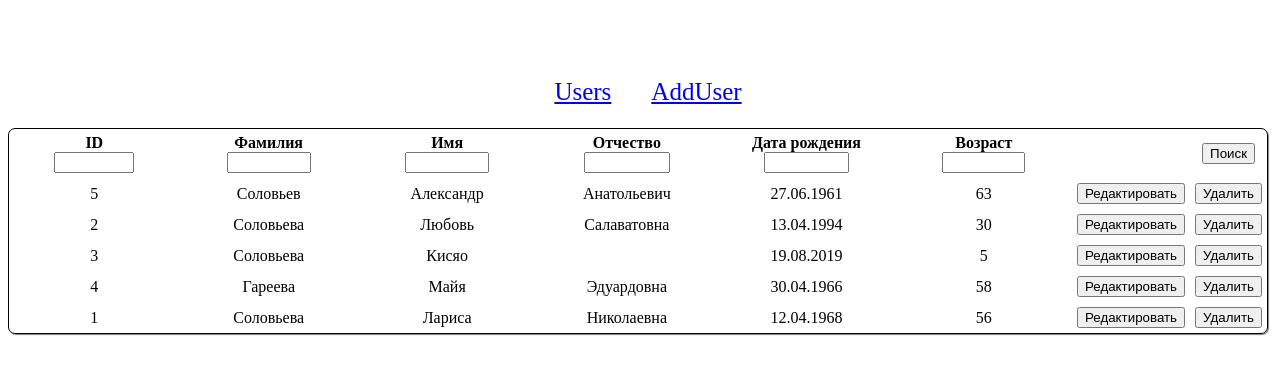
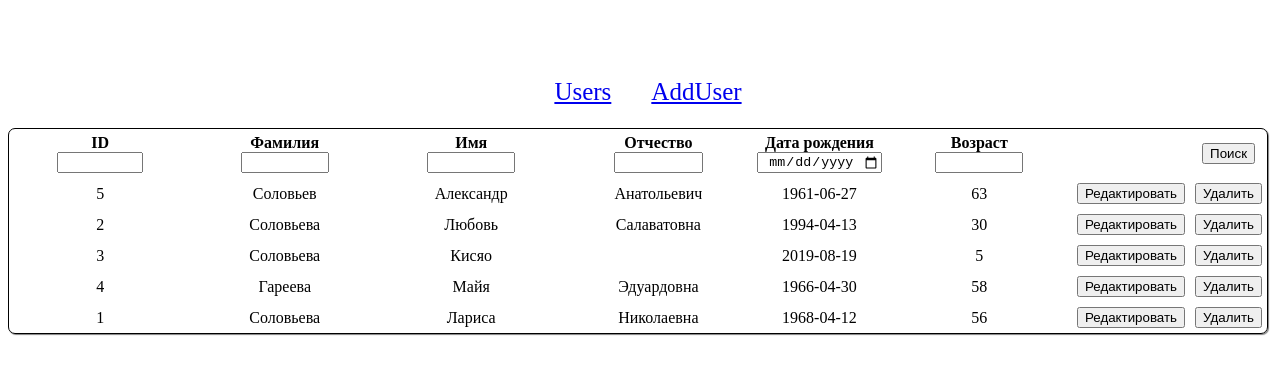
Before and after one commit to SLiubovS/vue-project-ts, a Vue app: page / in a window 1280 px wide. Shown: the top 374 px of the page. Built offline with nearby package versions, Linux system fonts and the light colour scheme.

Commit message:
разбираюсь с датой рождения

```diff
--- a/src/components/Users.vue
+++ b/src/components/Users.vue
@@ -153,6 +153,9 @@ const inputAge = ref<number>();
 
 let array = [];
 
+// сделать функции typeScript
+// поиск по дате:
+
 function searchByInputId() {
   if (inputId.value.length > 0) {
     users.value = usersStore.users.filter(user => user.id == inputId.value); // приравниваем и отображаем значение только тому, что находит по фильтру
@@ -212,8 +215,20 @@ function searchByInputName() {
   }
 }
 
-function searchByInputBirthday(): Date {
+function searchByInputBirthday() {
+  if (inputBirthday.value.length > 0) {
+    const inpBirthday = new Date(inputBirthday.value).toISOString().split("T")[0];
+    console.log(inpBirthday);
 
+    const kisao = usersStore.users.filter(user => user.id == 3);
+
+    console.log(kisao[0].birthday.toISOString().split("T")[0]);
+
+    users.value = usersStore.users.filter(user => user.birthday.toISOString().split("T")[0] == inpBirthday);
+  }
+  else {
+    users.value = usersStore.users;
+  }
 }
 
 function searchByInputAge() {
@@ -263,8 +278,11 @@ function searchByInputAge() {
           <th class="users-table__elem users-table__elem_padding-align" scope="col">
             <div @click="sortByBirthday">Дата рождения</div>
             <div>
-              <input class="users-table__elem users-table__elem_outline" v-model="inputBirthday"
-                @input="searchByInputBirthday">
+              <input class="users-table__elem users-table__elem_outline users-table__elem_date"
+              v-model="inputBirthday"
+              @input="searchByInputBirthday"
+              type="date"
+                >
             </div>
           </th>
           <th class="users-table__elem users-table__elem_padding-align" scope="col">
@@ -296,7 +314,7 @@ function searchByInputAge() {
           </td>
 
           <td class="users-table__elem users-table__elem_padding-align">
-            {{ new Intl.DateTimeFormat("ru").format(user.birthday) }}
+            {{ user.birthday.toISOString().split("T")[0] }}
           </td>
           <td class="users-table__elem users-table__elem_padding-align">
             {{ user.age }}
@@ -345,4 +363,7 @@ function searchByInputAge() {
   width: 50%;
   text-align: center;
 }
+.users-table__elem_date {
+  width: 100%;
+}
 </style>
--- a/src/storages/useUsersStore.ts
+++ b/src/storages/useUsersStore.ts
@@ -7,11 +7,11 @@ import type { IUserEdit } from '../models/IUserEdit';
 export const useUsersStore = defineStore('users-store', () => {
 
     const users = ref<User[]>([
-        new User(5, "Александр", "Соловьев", "Анатольевич", new Date("1961, 06, 27")),
-        new User(2, "Любовь", "Соловьева", "Салаватовна", new Date("1994, 04, 13")),
-        new User(3, "Кисяо", "Соловьева", "", new Date("2019, 08, 19")),
-        new User(4, "Майя", "Гареева", "Эдуардовна", new Date("1966, 04, 30")),
-        new User(1, "Лариса", "Соловьева", "Николаевна", new Date("1968, 04, 12")),
+        new User(5, "Александр", "Соловьев", "Анатольевич", new Date("1961-06-27T03:00:00")), //1995-12-17T03:24:00"Date.UTC(
+        new User(2, "Любовь", "Соловьева", "Салаватовна", new Date("1994-04-13T04:00:00")),
+        new User(3, "Кисяо", "Соловьева", "", new Date("2019-08-19T03:00:00")),
+        new User(4, "Майя", "Гареева", "Эдуардовна", new Date("1966-04-30T03:00:00")),
+        new User(1, "Лариса", "Соловьева", "Николаевна", new Date("1968-04-12T03:00:00")),
     ])
 
     function getMaxId(): number {
```
